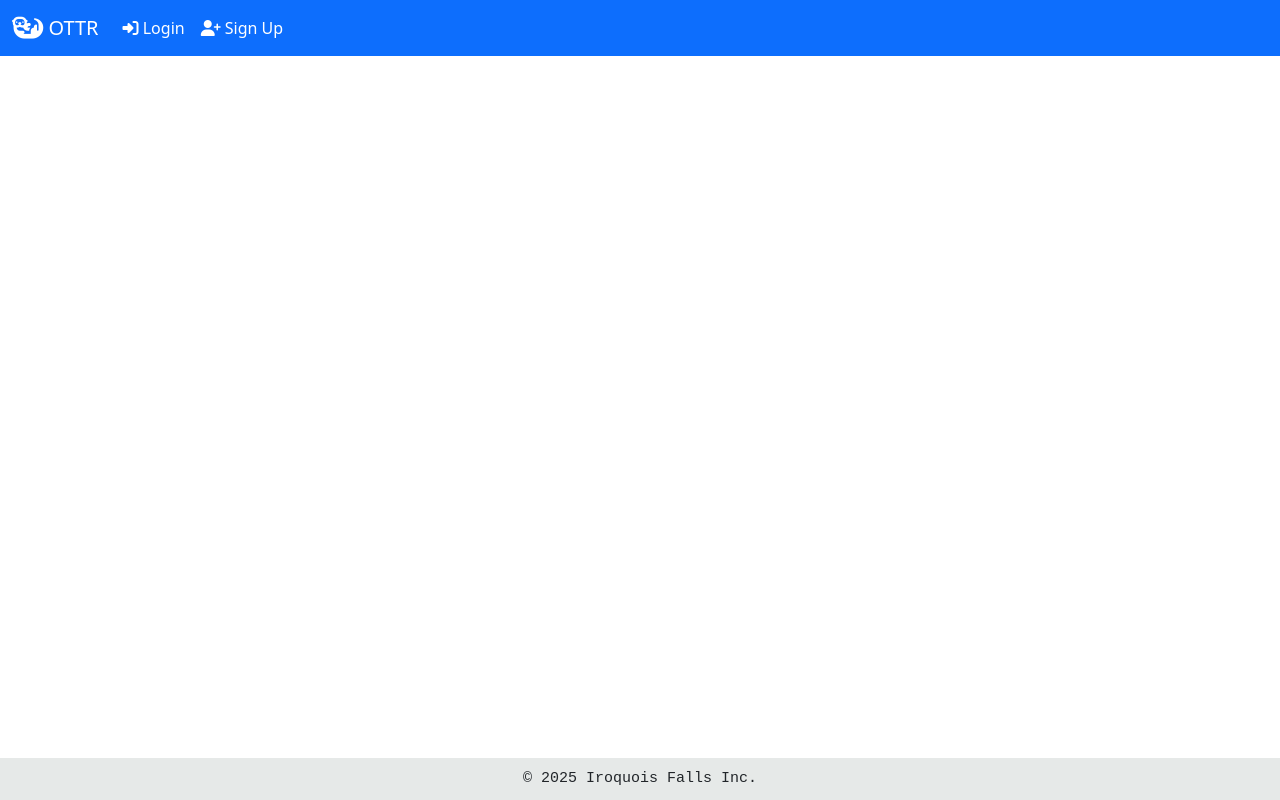
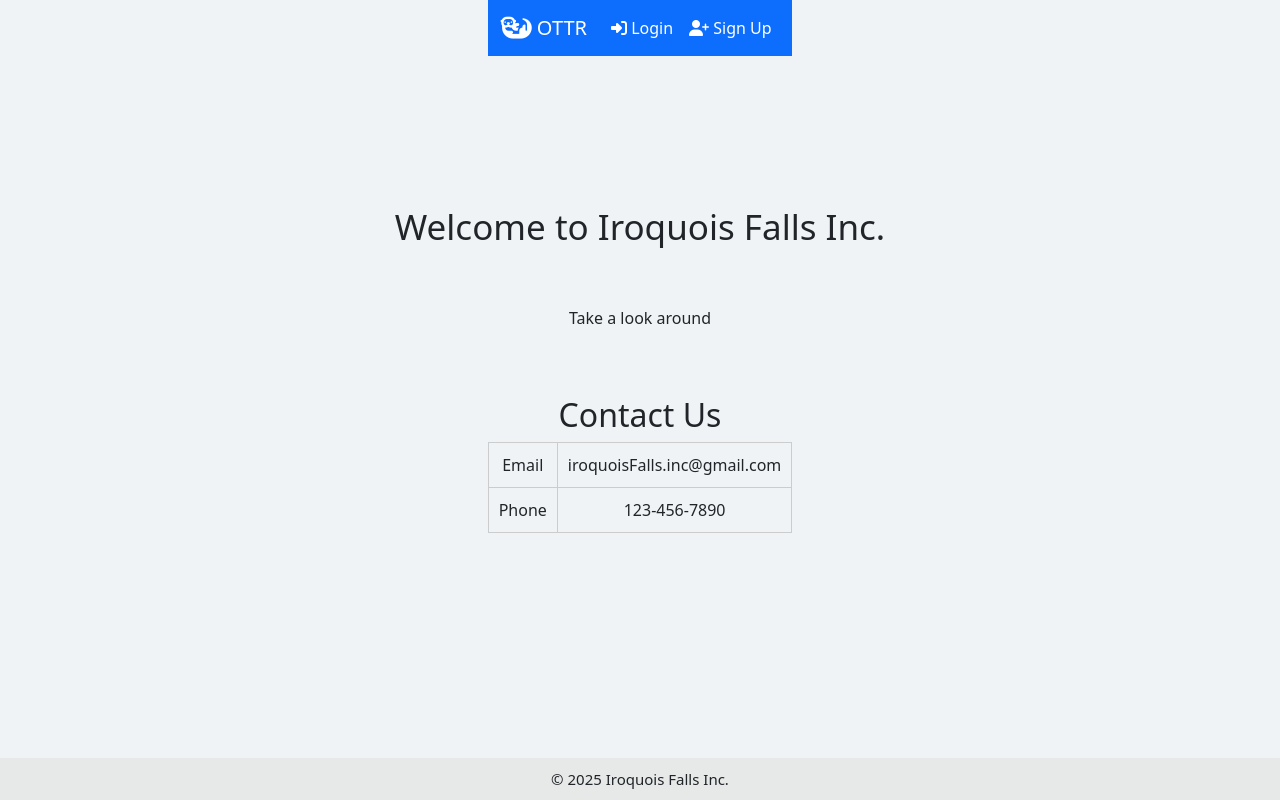
Before and after one commit to Iroquois-Falls/Iroquois-Falls, a Django app: page / in a window 1280 px wide. Run offline with Django 5.2, Linux system fonts and the light colour scheme; parts of the project's set-up code (start-up, migrations or seed data) failed here and were passed over.

Commit message:
Update homepage.html

```diff
--- a/Project/IroquoisFalls/templates/IroquoisFalls/homepage.html
+++ b/Project/IroquoisFalls/templates/IroquoisFalls/homepage.html
@@ -97,9 +97,32 @@
        {% endblock %}
     </div>
 
+        <h1>Welcome to Iroquois Falls Inc.</h1>
+    <p>Take a look around</p>
+    <h2>Contact Us</h2>
+    <section class="table-class">
+        <table>
+            <tr>
+                <td>Email</td>
+                <td>iroquoisFalls.inc@gmail.com</td>
+            </tr>
+            <tr>
+                <td>Phone</td>
+                <td>123-456-7890</td>
+            </tr>
+        </table>
+    </section>
+
     <footer>&copy; 2025 Iroquois Falls Inc.</footer>
     <style>
-        footer{font-family: 'Courier New', Courier, monospace; font-size: 15px; background-color: rgb(230, 233, 232);
+        body{display: grid; height: 100%; place-items: center; background: #f0f3f6;}
+        h1{font-size: 35px; display: flex; justify-content: center; padding-top: 150px; padding-bottom: 50px;}
+        p{display: flex; justify-content: center; padding-bottom: 50px;}
+        .table-class table{padding-top: 200px; border-collapse: collapse;}
+        .table-class td{padding: 10px; border: 1px solid #ccc; text-align: center;}
+        .table-class{padding-bottom: 100px;}
+
+        footer{font-size: 15px; background-color: rgb(230, 233, 232);
         text-align: center; padding: 10px; position: fixed; width: 100%; bottom: 0;}
     </style>
 
```
